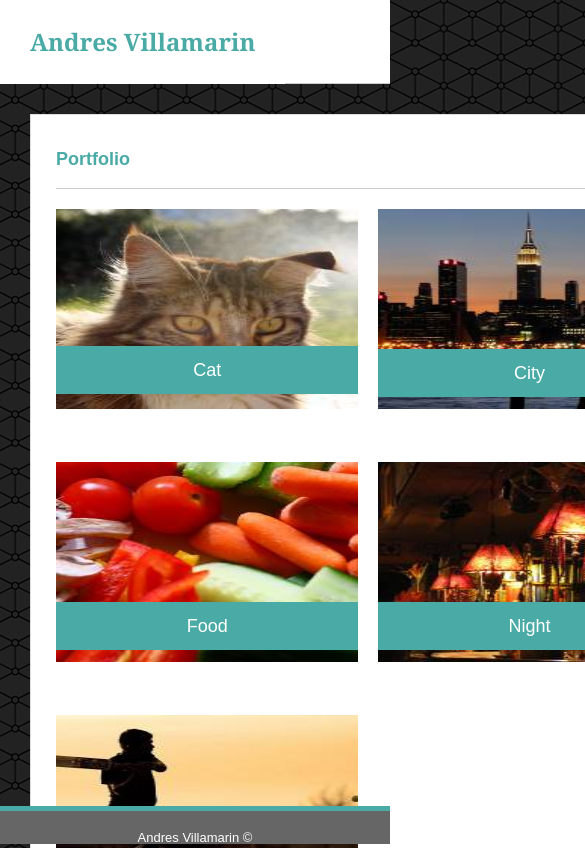
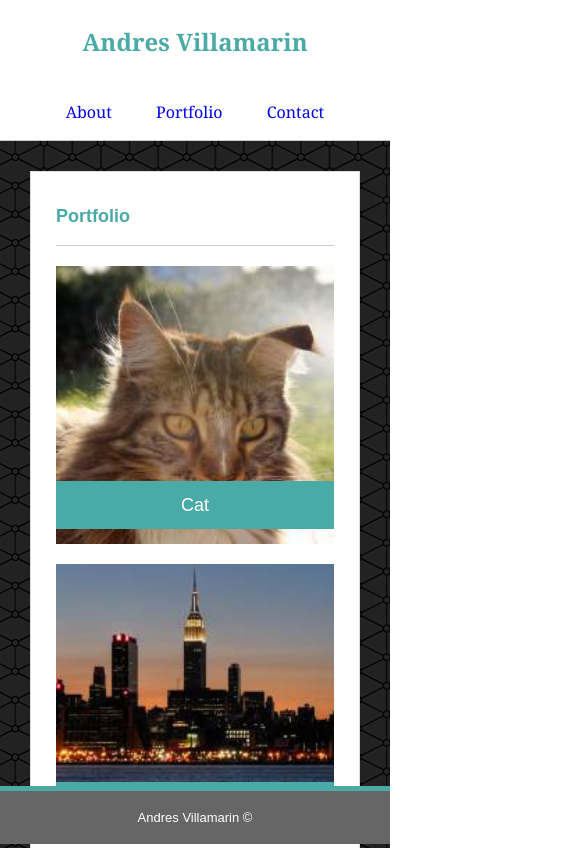
Before and after one commit to andresjoelv/responsive-portfolio, a plain HTML site: page portfolio.html in a window 390 px wide. Shown: the top 848 px of the page, 585 px wide, since content can reach past the window. Drawn offline with Linux system fonts and the light colour scheme.

Commit message:
final commit

```diff
--- /dev/null
+++ b/assets/css/reset.css
@@ -0,0 +1,48 @@
+/* http://meyerweb.com/eric/tools/css/reset/
+   v2.0 | 20110126
+   License: none (public domain)
+*/
+
+html, body, div, span, applet, object, iframe,
+h1, h2, h3, h4, h5, h6, p, blockquote, pre,
+a, abbr, acronym, address, big, cite, code,
+del, dfn, em, img, ins, kbd, q, s, samp,
+small, strike, strong, sub, sup, tt, var,
+b, u, i, center,
+dl, dt, dd, ol, ul, li,
+fieldset, form, label, legend,
+table, caption, tbody, tfoot, thead, tr, th, td,
+article, aside, canvas, details, embed,
+figure, figcaption, footer, header, hgroup,
+menu, nav, output, ruby, section, summary,
+time, mark, audio, video {
+	margin: 0;
+	padding: 0;
+	border: 0;
+	font-size: 100%;
+	font: inherit;
+	vertical-align: baseline;
+}
+/* HTML5 display-role reset for older browsers */
+article, aside, details, figcaption, figure,
+footer, header, hgroup, menu, nav, section {
+	display: block;
+}
+body {
+	line-height: 1;
+}
+ol, ul {
+	list-style: none;
+}
+blockquote, q {
+	quotes: none;
+}
+blockquote:before, blockquote:after,
+q:before, q:after {
+	content: '';
+	content: none;
+}
+table {
+	border-collapse: collapse;
+	border-spacing: 0;
+}
--- a/assets/css/style.css
+++ b/assets/css/style.css
@@ -1,52 +1,3 @@
-/* http://meyerweb.com/eric/tools/css/reset/
-   v2.0 | 20110126
-   License: none (public domain)
-*/
-
-html, body, div, span, applet, object, iframe,
-h1, h2, h3, h4, h5, h6, p, blockquote, pre,
-a, abbr, acronym, address, big, cite, code,
-del, dfn, em, img, ins, kbd, q, s, samp,
-small, strike, strong, sub, sup, tt, var,
-b, u, i, center,
-dl, dt, dd, ol, ul, li,
-fieldset, form, label, legend,
-table, caption, tbody, tfoot, thead, tr, th, td,
-article, aside, canvas, details, embed,
-figure, figcaption, footer, header, hgroup,
-menu, nav, output, ruby, section, summary,
-time, mark, audio, video {
-	margin: 0;
-	padding: 0;
-	border: 0;
-	font-size: 100%;
-	font: inherit;
-	vertical-align: baseline;
-}
-/* HTML5 display-role reset for older browsers */
-article, aside, details, figcaption, figure,
-footer, header, hgroup, menu, nav, section {
-	display: block;
-}
-body {
-	line-height: 1;
-}
-ol, ul {
-	list-style: none;
-}
-blockquote, q {
-	quotes: none;
-}
-blockquote:before, blockquote:after,
-q:before, q:after {
-	content: '';
-	content: none;
-}
-table {
-	border-collapse: collapse;
-	border-spacing: 0;
-}
-
 /*
   ========================================
   Custom styles
@@ -259,6 +210,8 @@ footer {
     text-align: center;
 }
 
+/* form */
+
 .form-group input {
     background: none;
     border: none;
@@ -337,4 +290,133 @@ footer {
  ::-ms-input-placeholder { /* Microsoft Edge */
     color: #666;
     opacity: .7;
- }
+}
+
+
+/*
+  ============================
+  MEDIA QUERIES
+  ============================
+*/
+/* Medium devices  (landscape devices, 768px and up) */
+@media only screen and (max-width: 980px) {
+    .header-container, .hero {
+        width: 100%;
+    }
+
+    .header-container {
+        margin-left: 30px;
+    }
+
+    .container .hero p {
+        font-size: 14px;
+    }
+
+    .hero {
+        width: 600px;
+        float: left;
+    }
+
+    .primary-nav {
+        margin-right: 50px;
+    }
+
+    /* footer */
+    .primary-footer {
+        padding: 20px;
+    }
+
+    /* portfolio */
+    .column img {
+        width: 240px;
+        height: 120px;
+
+    }
+
+    .column {
+        float: left;
+        width: 44.30%;
+        position: relative;
+        margin-right: 30px;
+    }
+}
+
+/* Small devices (portrait tablets and large phones, 640px and up) */
+@media only screen and (max-width: 768px) {
+    .hero {
+        width: auto;
+        float: none;
+    }
+
+    /* portfolio */
+    .column img {
+        width: 100%;
+        height: 75%;
+    }
+
+    .column {
+        float: left;
+        position: relative;
+    }
+
+    .desc {
+        width: 100%;
+    }
+}
+
+/* Extra small devices (phones, 640px and down) */
+@media only screen and (max-width: 640px) {
+
+    .header-container {
+        margin: 0;
+        position: static;
+    }
+
+    .logo {
+        float: none;
+        text-align: center;
+    }
+
+    .primary-nav {
+       margin: 0 auto;
+    }
+
+    .primary-nav li {
+        float: none;
+        display: inline-block;
+        text-align: center;
+        padding: 20px;
+    }
+
+    .profile-pic {
+        float: none;
+        margin-right: 15px;
+        width: 100%;
+        height: 350px;
+    }
+
+    .container .hero p {
+      font-size: 18px;
+    }
+
+    /* portfolio */
+    .column img {
+        width: 100%;
+        height: 75%;
+    }
+
+    .column {
+        float: none;
+        width: 100%;
+        margin-bottom: 20px;
+    }
+
+    .desc {
+        width: 100%;
+    }
+
+    .grid {
+      margin: 0;
+    }
+
+}
--- a/portfolio.html
+++ b/portfolio.html
@@ -2,6 +2,8 @@
 <html lang="en">
     <head>
         <title>Basic-Portfolio</title>
+        <meta name="viewport" content="width=device-width, initial-scale=1">
+        <link rel="stylesheet" href="assets/css/reset.css" />
         <link rel="stylesheet" type="text/css" href="assets/css/style.css" />
     </head>
     <body>
```
Also changed, not shown: contact.html (+3 -1 lines), index.html (+2 -0 lines).
